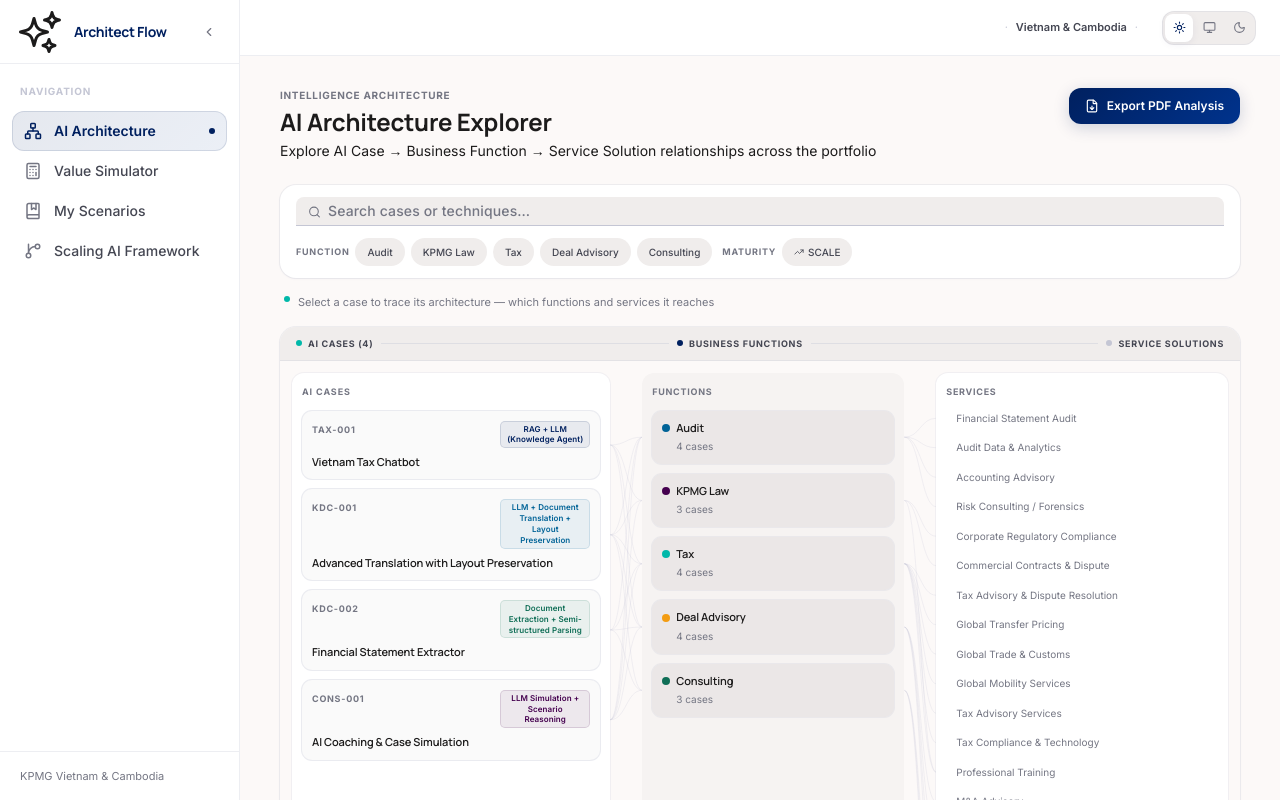
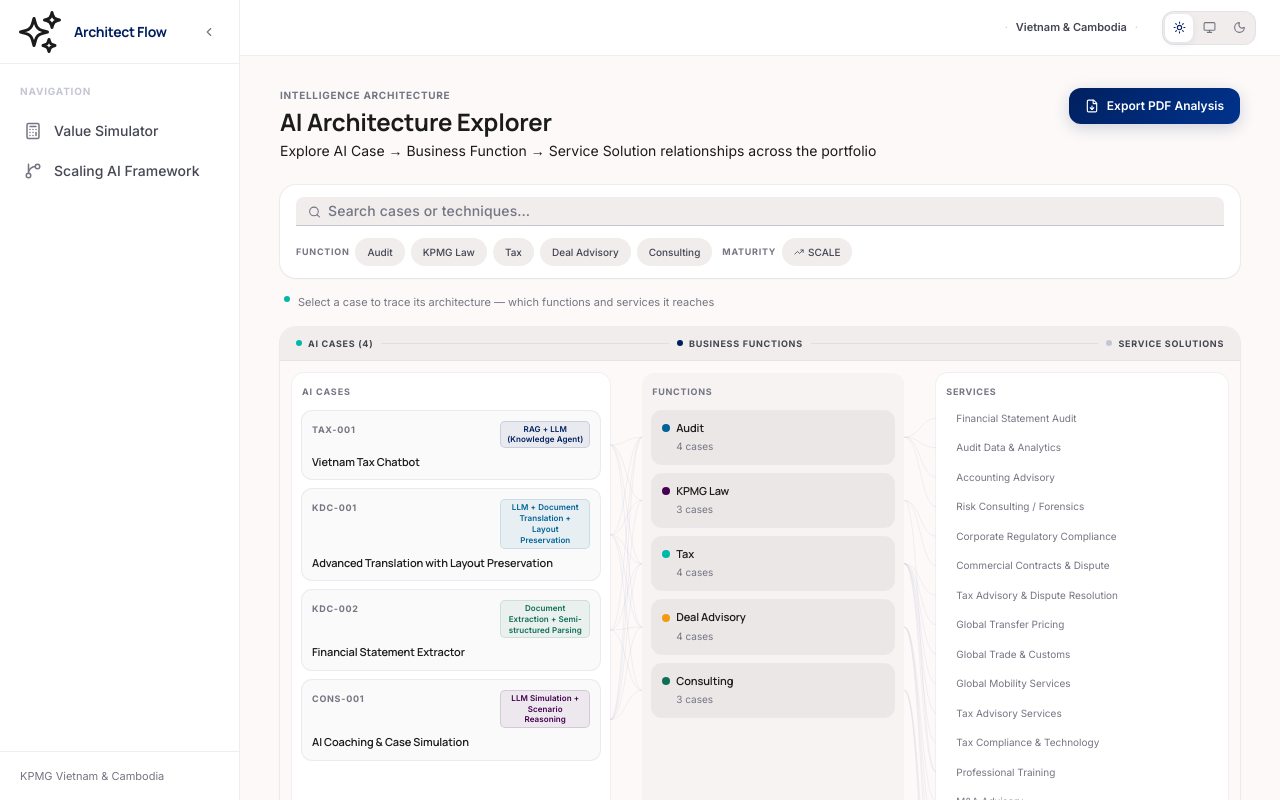
Before and after one commit to BoxBoxmari/architectflow, a Next.js app: page /ai-architecture-explorer in a window 1280 px wide. Built offline with nearby package versions, Linux system fonts and the light colour scheme.

Commit message:
Local Commit: 2026-04-17T00:55:22.606Z - Removed "AI Architecture Explorer" and "My Scenarios" items from the sidebar navigation in `Sidebar.tsx`

```diff
--- a/src/components/Sidebar.tsx
+++ b/src/components/Sidebar.tsx
@@ -2,7 +2,7 @@
 import React from 'react';
 import Link from 'next/link';
 import AppLogo from '@/components/ui/AppLogo';
-import { Network, Calculator, ChevronLeft, ChevronRight, X, BookMarked, GitBranch } from
+import { Calculator, ChevronLeft, ChevronRight, X, GitBranch } from
 'lucide-react';
 
 interface NavItem {
@@ -13,9 +13,7 @@
 }
 
 const NAV_ITEMS: NavItem[] = [
-{ id: 'nav-architecture', label: 'AI Architecture', icon: <Network size={18} />, route: '/ai-architecture-explorer' },
 { id: 'nav-simulator', label: 'Value Simulator', icon: <Calculator size={18} />, route: '/value-simulator' },
-{ id: 'nav-scenarios', label: 'My Scenarios', icon: <BookMarked size={18} />, route: '/my-scenarios' },
 { id: 'nav-scaling', label: 'Scaling AI Framework', icon: <GitBranch size={18} />, route: '/scaling-ai-framework' }];
 
 
```
